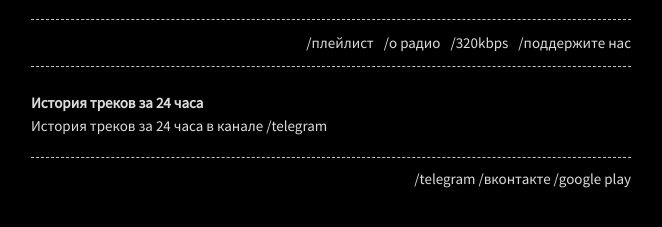
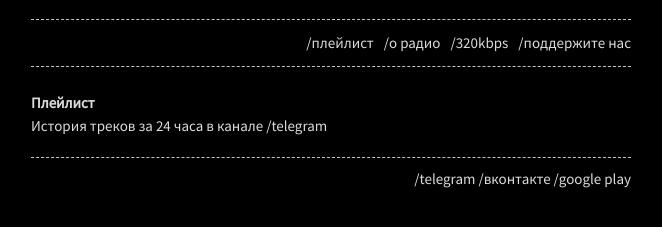
Before and after one commit to 6d646565702e7275/6d646565702e7275.github.io, a Jekyll site: the page built from playlist.md, in a window 1280 px wide. Shown: the part 157-384 px from the top of the page, without its empty margins (309-971 px from the left). Built offline with Jekyll 4.4.1, drawn with Linux system fonts in a browser that asks for light colours.

Commit message:
Update playlist.md

```diff
--- a/playlist.md
+++ b/playlist.md
@@ -6,7 +6,7 @@ permalink: /playlist
 description: История треков за 24 часа
 ---
 <style>.chatbro_message_auth_name {display:none;}</style>
-# История треков за 24 часа
+# Плейлист
 
 История треков за 24 часа в канале [/telegram](https://t.me/plsdeep){:rel="noreferrer nofollow"}{:target="_blank"}
 <div id="playlist"></div>
```
